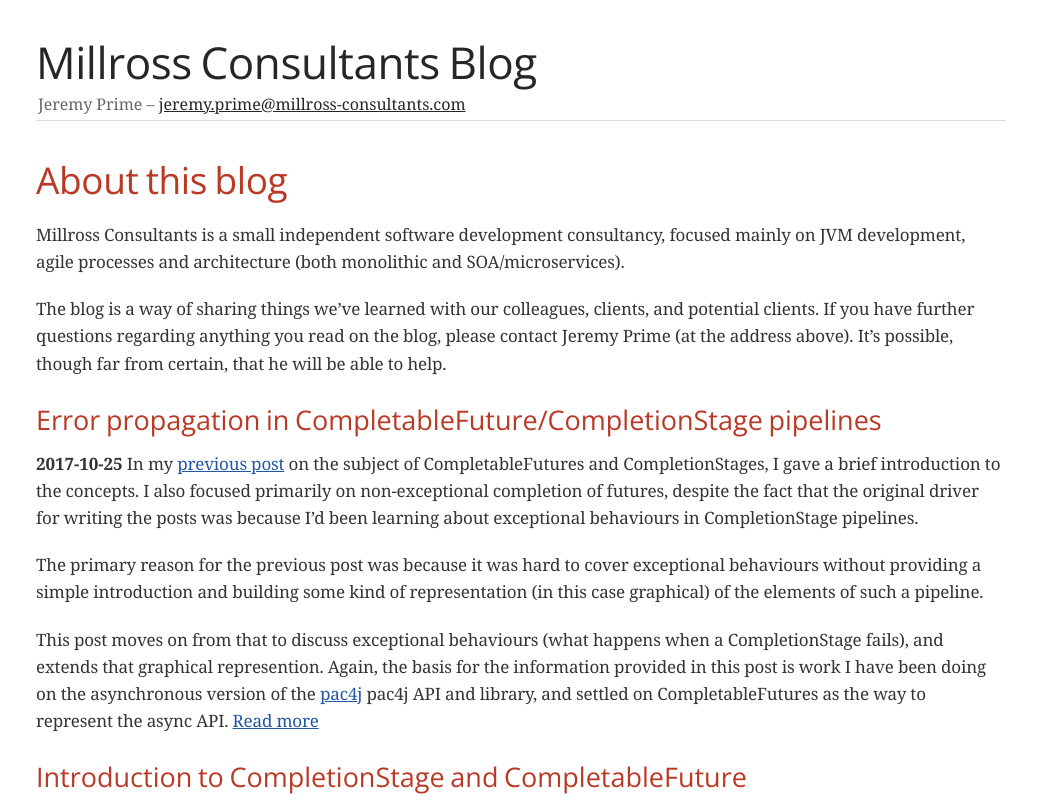
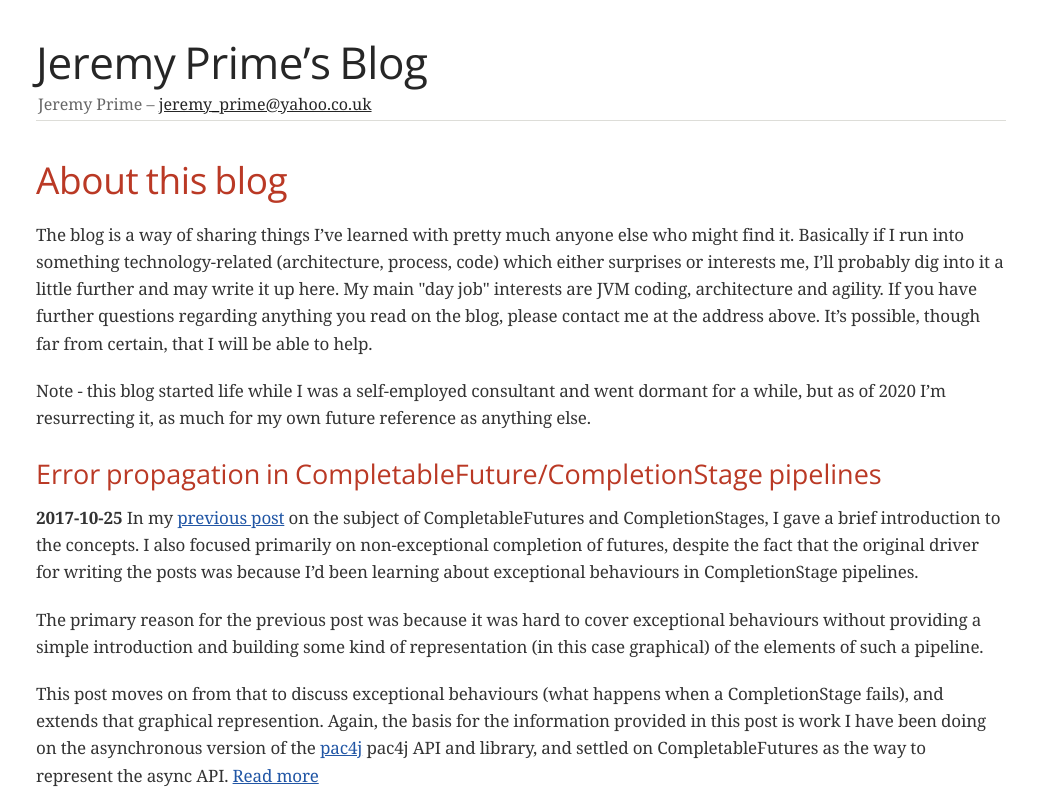
Before and after one commit to millross/millross.github.io, a plain HTML site: page index.html in a window 1280 px wide. Shown: the top 800 px of the page, without its empty margins (119-1156 px from the left). Drawn offline with nearby package versions, Linux system fonts and the light colour scheme; a web font is replaced by a local one.

Commit message:
Committing built website artifacts for \n05e11788d509ff346c576ad6f307765575438931 Update to remove Millross Consultants references, since the company is no longer operating.

```diff
--- a/index.html
+++ b/index.html
@@ -6,17 +6,17 @@
 <meta name="viewport" content="width=device-width, initial-scale=1.0">
 <meta name="generator" content="Asciidoctor 1.5.3">
 <meta name="author" content="Jeremy Prime">
-<title>Millross Consultants Blog</title>
+<title>Jeremy Prime&#8217;s Blog</title>
 <link rel="stylesheet" href="https://fonts.googleapis.com/css?family=Open+Sans:300,300italic,400,400italic,600,600italic%7CNoto+Serif:400,400italic,700,700italic%7CDroid+Sans+Mono:400,700">
 <link rel="stylesheet" href="./asciidoctor.css">
 <link rel="stylesheet" href="./coderay-asciidoctor.css">
 </head>
 <body class="article">
 <div id="header">
-<h1>Millross Consultants Blog</h1>
+<h1>Jeremy Prime&#8217;s Blog</h1>
 <div class="details">
 <span id="author" class="author">Jeremy Prime</span><br>
-<span id="email" class="email"><a href="mailto:jeremy.prime@millross-consultants.com">jeremy.prime@millross-consultants.com</a></span><br>
+<span id="email" class="email"><a href="mailto:jeremy_prime@yahoo.co.uk">jeremy_prime@yahoo.co.uk</a></span><br>
 </div>
 </div>
 <div id="content">
@@ -24,13 +24,15 @@
 <h2 id="_about_this_blog">About this blog</h2>
 <div class="sectionbody">
 <div class="paragraph">
-<p>Millross Consultants is a small independent software development consultancy, focused mainly on JVM development, agile
-processes and architecture (both monolithic and SOA/microservices).</p>
+<p>The blog is a way of sharing things I&#8217;ve learned with pretty much anyone else who might find it. Basically if I
+run into something technology-related (architecture, process, code)  which either surprises or interests me,
+I&#8217;ll probably dig into it a little further and may write it up here. My main "day job" interests are JVM coding,
+architecture and agility. If you have further questions regarding anything you read on the blog, please contact me at
+the address above. It&#8217;s possible, though far from certain, that I will be able to help.</p>
 </div>
 <div class="paragraph">
-<p>The blog is a way of sharing things we&#8217;ve learned with our colleagues, clients, and potential clients. If you have
-further questions regarding anything you read on the blog, please contact Jeremy Prime (at the address above). It&#8217;s
-possible, though far from certain, that he will be able to help.</p>
+<p>Note - this blog started life while I was a self-employed consultant and went dormant for a while, but as of 2020 I&#8217;m
+resurrecting it, as much for my own future reference as anything else.</p>
 </div>
 <div class="sect2">
 <h3 id="_error_propagation_in_completablefuture_completionstage_pipelines">Error propagation in CompletableFuture/CompletionStage pipelines</h3>
@@ -115,7 +117,7 @@ best) approach, but it&#8217;s how we got this blog up and running.
 </div>
 <div id="footer">
 <div id="footer-text">
-Last updated 2020-09-01 18:00:14 UTC
+Last updated 2020-09-02 16:36:16 UTC
 </div>
 </div>
 </body>
```
Also changed, not shown: automating_asciidoctor_using_maven.html (+1 -1 lines), building_blog_with_asciidoc.html (+1 -1 lines), completable-future-error-handling.html (+1 -1 lines), completable-future-error-propagation.html (+1 -1 lines), completion-stage-future-introduction.html (+1 -1 lines), vertx_context_object.html (+1 -1 lines).
